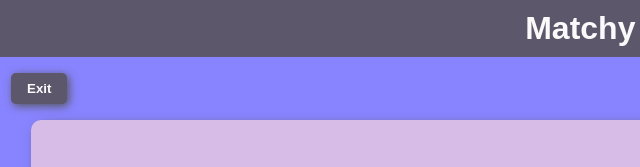
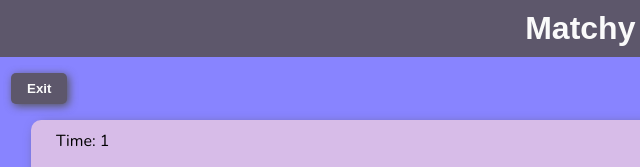
Before and after one commit to AaronHughes424/MatchyMatch, a plain HTML site: page index.html in a window 1280 px wide. Both pictures are taken after a click on the button "Play!". Shown: the top 167 px of the page, 9-649 px from the left. Drawn offline with nearby package versions, Linux system fonts and the light colour scheme; a web font is replaced by a local one.

Commit message:
worked on timer JS and styling

```diff
--- a/assets/css/style.css
+++ b/assets/css/style.css
@@ -199,3 +199,13 @@ body {
         padding: 0;
     }
 }
+
+/*  --------------- Timer */
+
+#timer {
+    display: flex;
+    position: absolute;
+    margin-left: 25px;
+    margin-top: 10px;
+    font-family: 'Nunito', sans-serif;
+}
--- a/assets/js/script.js
+++ b/assets/js/script.js
@@ -30,6 +30,7 @@ window.addEventListener('load', function () {
 
         removeMatched();
         startFunction();
+        timer();
         shuffle();
     });
 
@@ -123,6 +124,7 @@ window.addEventListener('load', function () {
 
     function startFunction() {
         cards.forEach(card => card.addEventListener('click', flipCard));
+
     }
 
     function checkGameOver() {
@@ -151,4 +153,14 @@ window.addEventListener('load', function () {
             cards[i].classList.remove('matched');
         }
     }
+
+    // Timer
+
+    function timer() {
+        let sec = 0;
+        let timer = setInterval(function () {
+            document.getElementById("timer").innerHTML = 'Time: ' + sec;
+            sec++;
+        }, 1000);
+    }
 });
--- a/index.html
+++ b/index.html
@@ -88,6 +88,8 @@
             <img src="./assets/images/Pentagon.png" alt="" class="card-front" />
             <img src="./assets/images/cardBack.jpg" alt="" class="card-back" />
         </div>
+        <div id="timer">
+        </div>
     </div>
     <div id="win" class="win-screen">
         <h1>Great Job!</h1>
```
